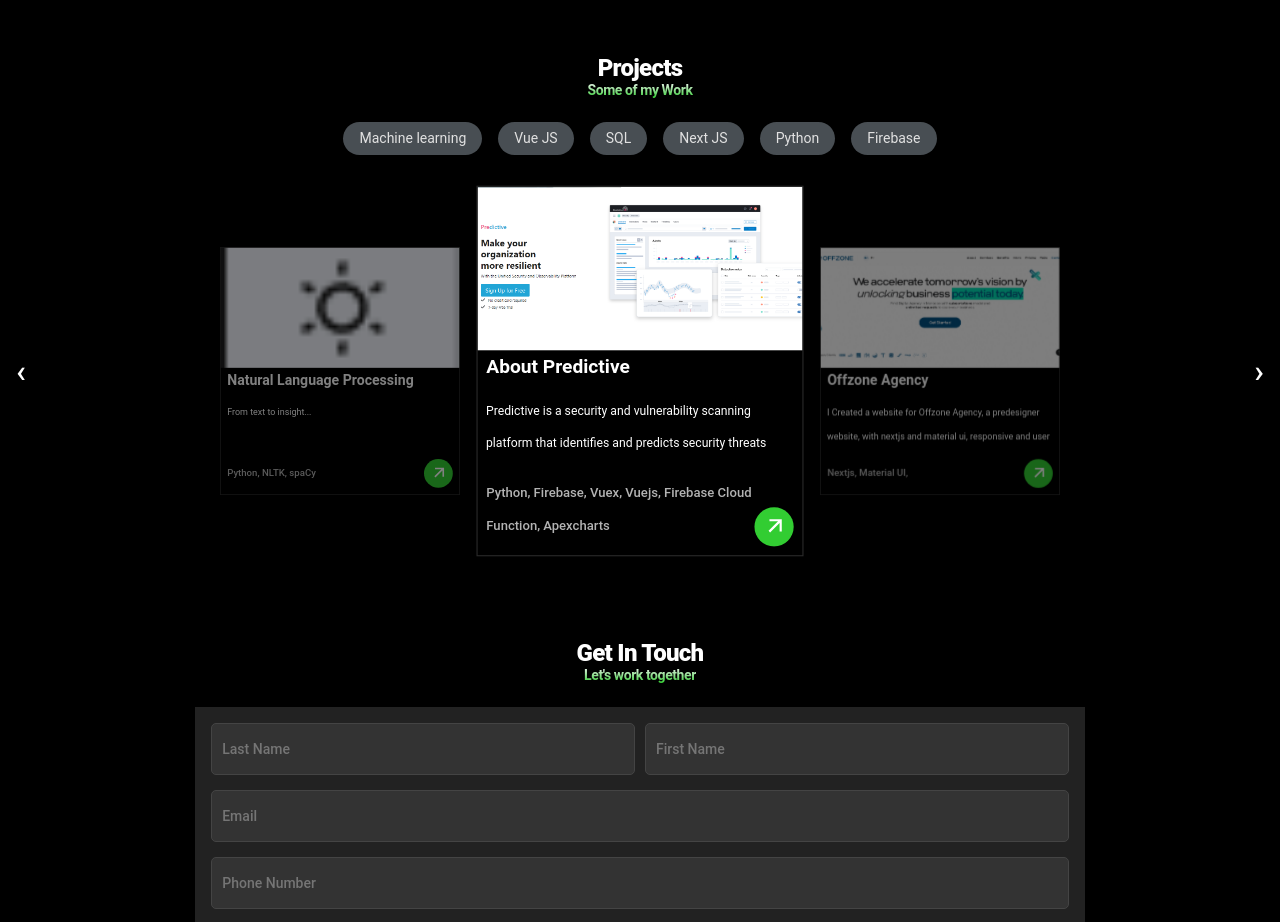
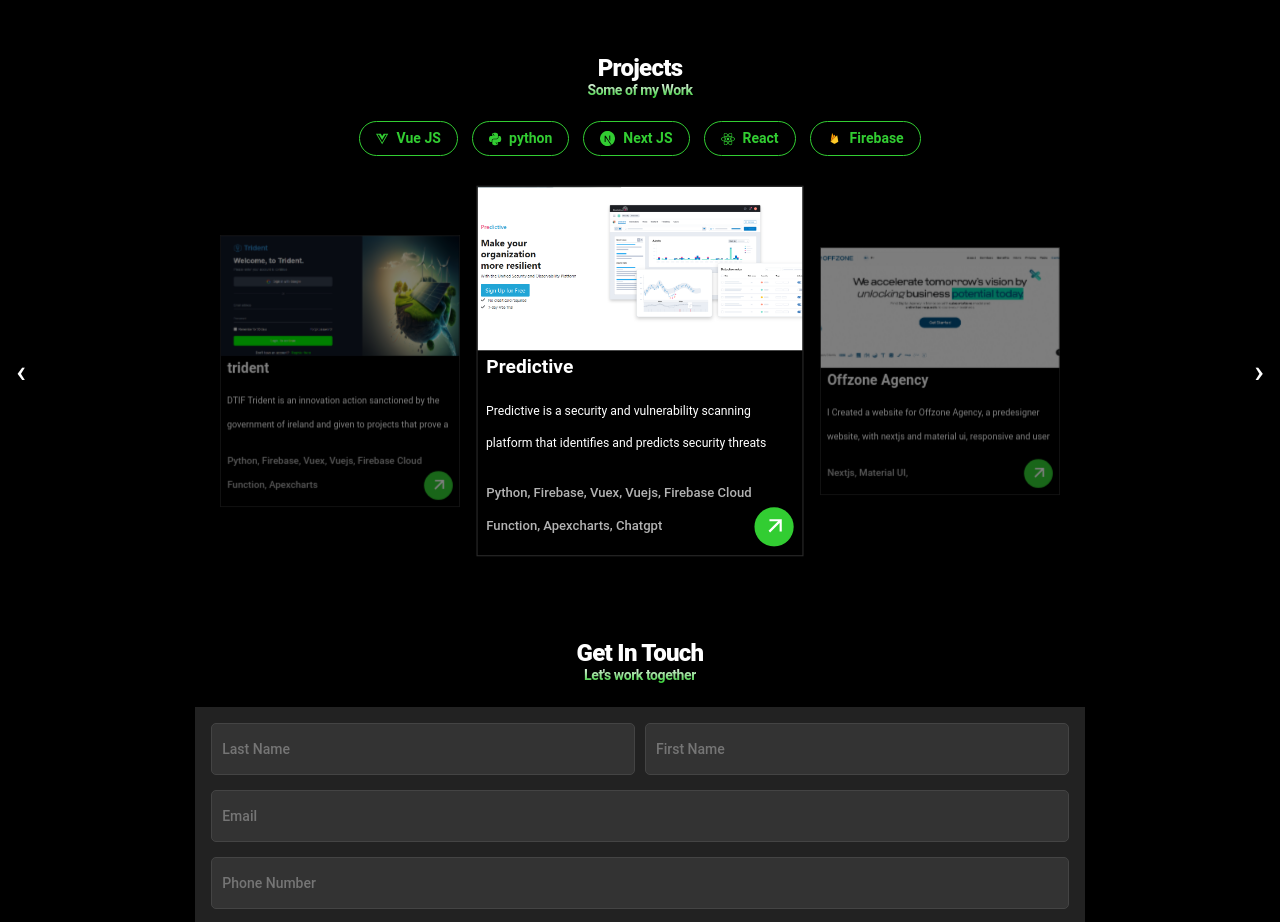
Before and after one commit to Othmane-aoubid/othmane_aoubid_portfolio, a Vue app: page / in a window 1280 px wide. Shown: the part 1200-2122 px from the top of the page. Built offline with nearby package versions, Linux system fonts and the light colour scheme.

Commit message:
added trident project to the app

```diff
--- a/src/components/MyProjects.vue
+++ b/src/components/MyProjects.vue
@@ -6,14 +6,35 @@
       </h3>
       <div class="projects">
         <div class="project--content">
-          <div class="project--titles">Machine learning</div>
-          <div class="project--titles">Vue JS</div>
-          <div class="project--titles">SQL</div>
+          <div class="project--titles" style="color: #32cd32">
+            <font-awesome-icon
+              :icon="['fab', 'vuejs']"
+              class="fontawesome"
+              style="color: #32cd32"
+            />
+            Vue JS
+          </div>
+          <div class="project--titles" style="color: #32cd32">
+            <font-awesome-icon
+              :icon="['fab', 'python']"
+              class="fontawesome"
+              style="color: #32cd32"
+            />python
+          </div>
         </div>
         <div class="project--content">
-          <div class="project--titles">Next JS</div>
-          <div class="project--titles">Python</div>
-          <div class="project--titles">Firebase</div>
+          <div class="project--titles" style="color: #32cd32">
+            <img  class="img" src="../assets/next-js.svg" alt="next-js">
+            <span>Next JS</span>
+          </div>
+          <div class="project--titles" style="color: #32cd32">
+            <font-awesome-icon
+              :icon="['fab', 'react']"
+              class="fontawesome"
+            />React
+          </div>
+          <div class="project--titles" style="color: #32cd32">
+            <img class="img" src="../assets/firebase_icon.svg" alt="firebase">Firebase</div>
         </div>
       </div>
       <div class="carousel">
@@ -77,26 +98,29 @@
         {
           image: require("../assets/predective2.png"),
           alt: "predictive",
-          title: "About Predictive",
+          title: "Predictive",
           description:
             "Predictive is a security and vulnerability scanning platform that identifies and predicts security threats before they happen.",
-          technology: "Python, Firebase, Vuex, Vuejs, Firebase Cloud Function, Apexcharts",
+          technology:
+            "Python, Firebase, Vuex, Vuejs, Firebase Cloud Function, Apexcharts, Chatgpt",
           link: "https://predictive.tisalabs.com/",
         },
         {
           image: require("../assets/offzone.png"),
           alt: "offzone",
           title: "Offzone Agency",
-          description: "I Created a website for Offzone Agency, a predesigner website, with nextjs and material ui, responsive and user friendly.",
+          description:
+            "I Created a website for Offzone Agency, a predesigner website, with nextjs and material ui, responsive and user friendly.",
           technology: "Nextjs, Material UI,",
           link: "https://offzone.net/",
         },
         {
-          image: require("../assets/cardsIcon.png"),
-          alt: "lightbulb",
-          title: "Natural Language Processing",
-          description: "From text to insight...",
-          technology: "Python, NLTK, spaCy",
+          image: require("../assets/trident.png"),
+          alt: "trident",
+          title: "trident",
+          description: "DTIF Trident is an innovation action sanctioned by the government of ireland and given to projects that prove a level of innovation and forward thinking inline with objectives.",
+          technology: "Python, Firebase, Vuex, Vuejs, Firebase Cloud Function, Apexcharts",
+          link: "https://trident.tisalabs.com/auth/login",
         },
       ],
     },
@@ -253,14 +277,24 @@
   margin-bottom: 1rem;
 }
 .project--titles {
-  background: #484e53;
+  outline: 1px solid#32cd32;
   border-radius: 50px;
   padding: 0.5rem 1rem;
   color: #e1e1e1;
   font-family: Roboto;
   font-size: 14px;
-  font-weight: 400;
+  font-weight: 700;
   line-height: 16.41px;
+  display: flex;
+  align-items: center;
+  justify-content: center;
+}
+.img{
+  width: 15px;
+  margin-right: .5rem;
+}
+.fontawesome {
+  margin-right: 0.5rem;
 }
 .carousel {
   position: relative;
```
Also changed, not shown: src/assets/next-js.svg (added), src/assets/trident.png (added).
